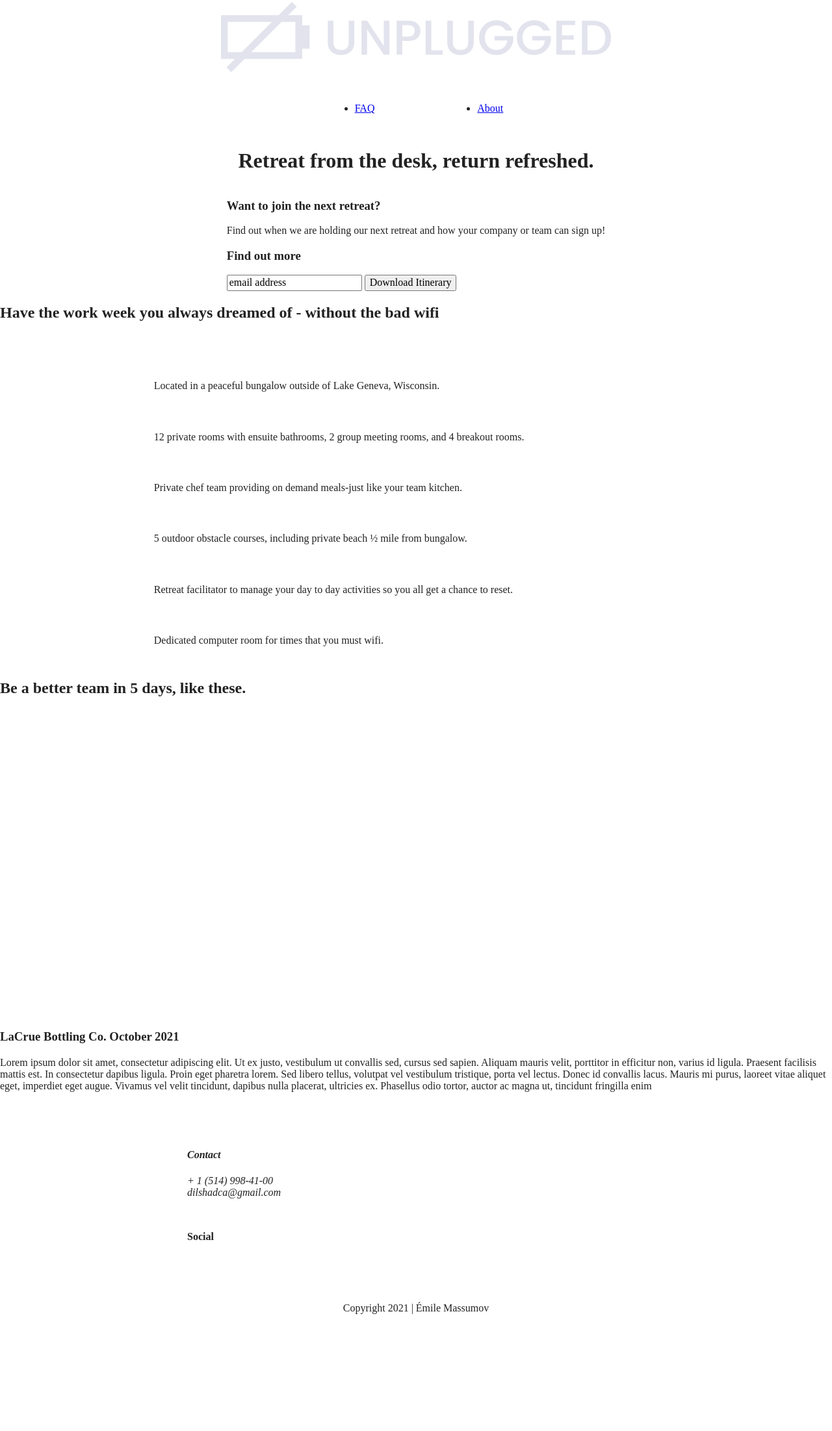
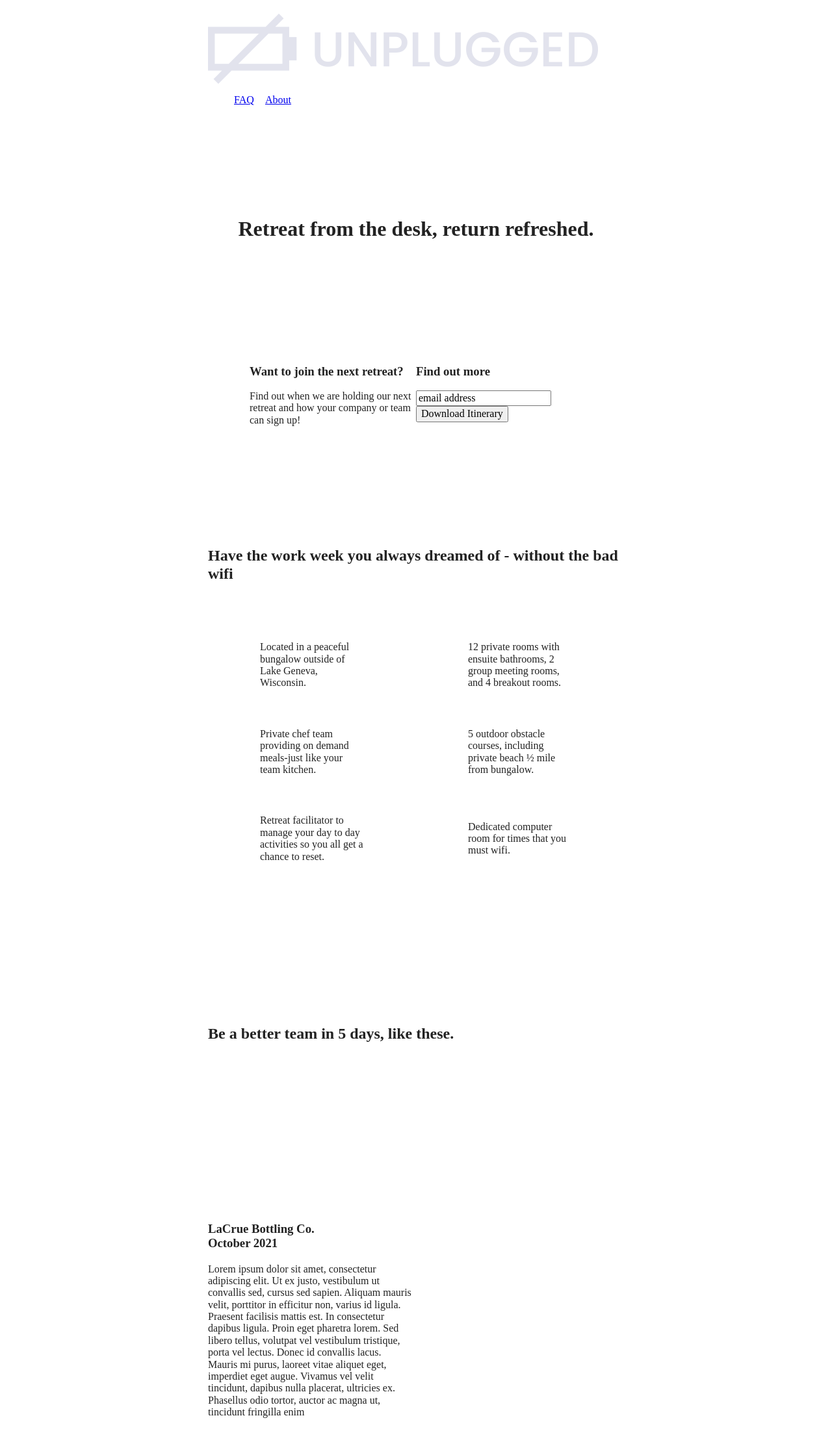
Before and after one commit to Emile-Massumov/unplugged-retreat, a website built with Parcel: page index.html in a window 1280 px wide. Shown: the part 12-2215 px from the top of the page at 65% size. Before the commit the page ends 2056 px from the top, so only its background shows below. Built offline with nearby package versions, Linux system fonts and the light colour scheme; files whose address does not match are found by name.

Commit message:
added style for tablet

```diff
--- a/css/main.css
+++ b/css/main.css
@@ -351,10 +351,153 @@ margin: 20px 0;
    These examples override the primary ('mobile first') styles.
    Modify as content requires.
    ========================================================================== */
+   @media only screen and (min-width: 768px) {
+   /*Tablet styles here*/
+   .content-wrapper {
+           max-width: 640px;
+           margin: 100px 0;
+       }
 
-@media only screen and (min-width: 35em) {
-  /* Style adjustments for viewports that meet the condition */
-}
+       /* Header */
+
+       header {
+        justify-content: space-around;
+        padding: 33px 0px;
+       }
+
+       header .content-wrapper {
+           width:100%;
+           justify-content: space-between;
+       }
+
+       header nav {
+         width: 20%;
+       }
+
+       header nav ul {
+         list-style-type: none;
+         justify-content: space-between;
+
+       }
+
+       .header-divider {
+           display: none;
+       }
+
+       /* Hero Area */
+
+       /* Aside */
+       aside .content-wrapper {
+           margin: 50px 0;
+           display: flex;
+           justify-content: space-between;
+           flex-flow: row wrap;
+       }
+
+       aside .content-wrapper .form-description,
+       aside .content-wrapper .form {
+           width:40%;
+           margin: 0;
+
+         }
+         aside .content-wrapper {
+         justify-content: center;
+         flex-flow: row wrap;
+         }
+
+       /* Features */
+
+       .features article {
+        display: flex;
+        justify-content:center;
+        align-items:center;
+        flex-flow:column wrap;
+        flex-basis:50%;
+
+      }
+
+       .features .features-item-description {
+           width:50%;
+       }
+
+       /* Reviews */
+       .reviews article {
+        display: flex;
+        justify-content:space-between;
+       }
+
+       .reviews article div {
+           width: 49%;
+       }
+
+       /* Footer */
+       footer .content-wrapper {
+           width:65%;
+           margin: 100px 0;
+       }
+
+       .footer-content {
+          display: flex;
+          justify-content:space-between;
+          align-items: center;
+       }
+
+       footer .contact {
+           margin-bottom: 0;
+       }
+
+       footer .copyright {
+           width:50%;
+       }
+
+
+
+/* ==========================================================================
+   About Page
+   ========================================================================== */
+
+   .mission-content {
+     display: flex;
+     justify-content:center;
+     align-items: center;
+     padding-top: 20px
+   }
+
+   .mission-content p {
+     width: 45%;
+   }
+
+   .contact-section .content-wrapper h2 {
+     width: 80%;
+   }
+
+   .contact-content {
+     display: flex;
+     justify-content: space-between;
+     align-items: flex-start;
+   }
+
+
+/* ==========================================================================
+   FAQ Page
+   ========================================================================== */
+   .faq .content-wrapper {
+     justify-content: space-between;
+   }
+
+   .faq-content {
+     flex-basis: 45%;
+   }
+
+   .faq h2 {
+     width: 100%;
+   }
+ }
+
+
+   @media only screen and (min-width: 1200px) {
+   /*Desktop styles here*/
+   }
 
 @media print,
   (-webkit-min-device-pixel-ratio: 1.25),
```
